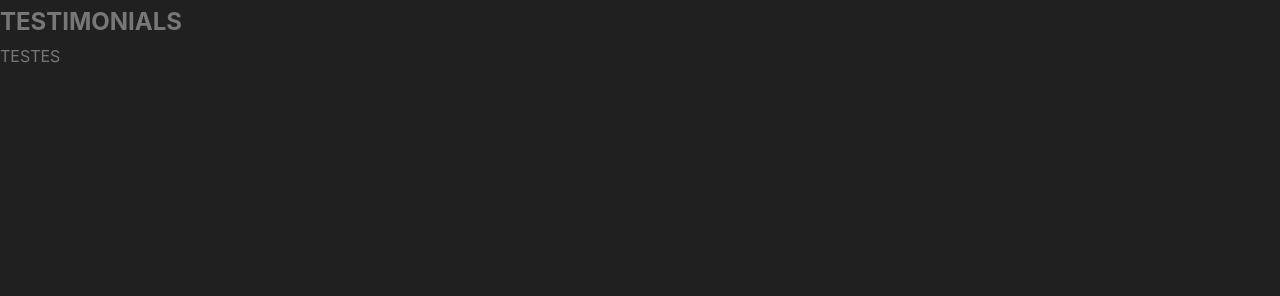
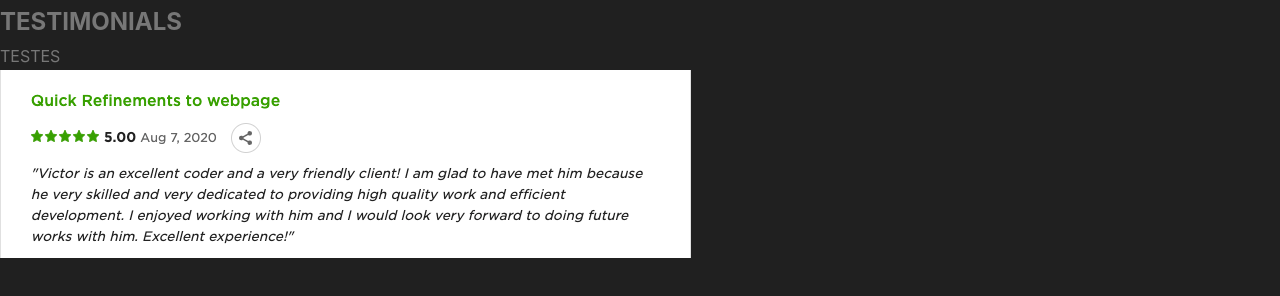
Before and after one commit to VPAbraham/portfolio-page, a React (Create React App) app: page / in a window 1280 px wide. Shown: the part 2615-2911 px from the top of the page. Before the commit the page ends 2876 px from the top, so only its background shows below. Built offline with nearby package versions, Linux system fonts and the light colour scheme; a web font is replaced by a local one.

Commit message:
Import testimonial images, make some small code cleanup edits

```diff
--- a/src/components/ProjectsSection/ProjectsSection.js
+++ b/src/components/ProjectsSection/ProjectsSection.js
@@ -15,8 +15,8 @@ const ProjectsSection = () => {
   return (
 
     <section className='projects'>
-      <h2 className='projects__header'>PROJECTS & APPLICATIONS</h2>
-      <div className='projects__section'>
+    <h2 className='projects__header'>PROJECTS & APPLICATIONS</h2>
+    <div className='projects__section'>
       <Project
           name='Pokémon TCG DB'
           description='The Pokemon Database utilizes the Pokemon Trading Card Game API to display and allows users to filter through Pokemon cards based on a set of criteria.'
--- a/src/components/TestimonialsSection/TestimonialsSection.js
+++ b/src/components/TestimonialsSection/TestimonialsSection.js
@@ -1,5 +1,6 @@
 import React from 'react';
 import './TestimonialsSection.scss';
+import { testimonialImages }  from '../../data/testimonialImages';
 
 const TestimonialsSection = () => {
 
@@ -7,6 +8,7 @@ const TestimonialsSection = () => {
     <div>
       <h2>TESTIMONIALS</h2>
       <p>TESTES</p>
+      <img src={testimonialImages[0]} alt='upwork review image' />
       <br />
       <br />
       <br />
```
Also changed, not shown: src/data/testimonialImages.js (+14 -1 lines).
